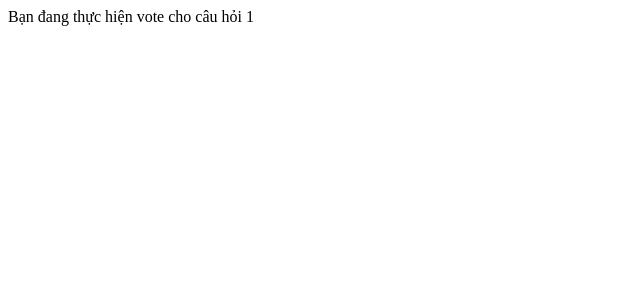
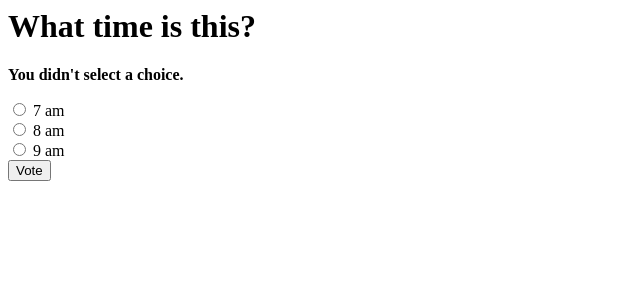
Before and after one commit to tangoc2712/django-polls, a Django app: page /polls/1/vote/ in a window 1280 px wide. Shown: the top 300 px of the page, without its empty margins (0-640 px from the left). Run offline with Django 3.2, Linux system fonts and the light colour scheme; data comes from the database, SQL or seed files in the repository; both versions use the stored data as it was after the commit.

Commit message:
Part 4: Creating form to comunicate with db, Overview about generic view

```diff
--- a/polls/templates/polls/detail.html
+++ b/polls/templates/polls/detail.html
@@ -1,7 +1,20 @@
 <h1>{{ question.question_text }}</h1>
-<ul>
-  <!-- chưa hiểu choice_set này lắm, đào đâu ra -->
-  {% for choice in question.choice_set.all %}
-  <li>{{ choice.choice_text }}</li>
+
+{% if error_message %}
+<p><strong>{{ error_message }}</strong></p>
+{% endif %}
+
+<form action="{% url 'polls:vote' question.id %}" method="post">
+  {% csrf_token %} {% for choice in question.choice_set.all %}
+  <input
+    type="radio"
+    name="choice"
+    id="choice{{ forloop.counter }}"
+    value="{{ choice.id }}"
+  />
+  <label for="choice{{ forloop.counter }}">{{ choice.choice_text }}</label>
+  <br />
   {% endfor %}
-</ul>
+
+  <input type="submit" value="Vote" />
+</form>
--- a/polls/urls.py
+++ b/polls/urls.py
@@ -5,13 +5,13 @@ from . import views
 app_name = 'polls'
 urlpatterns = [
     # example /polls/
-    path('', views.index, name = 'index'),
+    path('', views.IndexView.as_view(), name = 'index'),
 
     # example /polls/5
-    path('<int:question_id>/', views.detail, name='detail'),
+    path('<int:pk>/', views.DetailView.as_view(), name='detail'),
 
     # example /polls/5/results/
-    path('<int:question_id>/results/', views.results, name='results'),
+    path('<int:pk>/results/', views.ResultsView.as_view(), name='results'),
 
     # example /polls/5/vote/
     path('<int:question_id>/vote/', views.vote, name='vote')
--- a/polls/views.py
+++ b/polls/views.py
@@ -1,25 +1,40 @@
 from django.shortcuts import get_object_or_404, render
-from django.http import HttpResponse
+from django.http import HttpResponse, HttpResponseRedirect
+from django.urls import reverse
+from django.views import generic
 
-from .models import Question
+from .models import Question, Choice
 
-def index(request):
-    latest_question_list = Question.objects.order_by('pub_date')[:]
-    # create context for html template
-    context = {
-        'latest_question_list': latest_question_list,
-    }
-    return render(request, 'polls/index.html', context)
+class IndexView(generic.ListView):
+    template_name = 'polls/index.html'
+    context_object_name = 'latest_question_list'
 
-def detail(request, question_id):
-    question = get_object_or_404(Question, pk=question_id)
+    def get_queryset(self):
+        """Return the last five published questions."""
+        return Question.objects.order_by('pub_date')[:5]
 
-    context = {'question': question}
-    return render(request, 'polls/detail.html', context)
+class DetailView(generic.DetailView):
+    model = Question
+    template_name = 'polls/detail.html'
 
-def results(request, question_id):
-    response = "Bạn đang xem kết quả của câu hỏi %s"
-    return HttpResponse(response % question_id)
+
+class ResultsView(generic.DetailView):
+    model = Question
+    template_name = 'polls/results.html'
 
 def vote(request, question_id):
-    return HttpResponse("Bạn đang thực hiện vote cho câu hỏi %s" % question_id)
+    question = get_object_or_404(Question, pk=question_id)
+    try:
+        selected_choice = question.choice_set.get(pk=request.POST['choice'])
+    except (KeyError, Choice.DoesNotExist):
+        # Redisplay the question voting form.
+        return render(request, 'polls/detail.html', {
+            'question': question,
+            'error_message': "You didn't select a choice.",
+        })
+    else:
+        selected_choice.votes += 1
+        selected_choice.save()
+        # luôn trả về HttpResponseRedirect (chuyển hướng phản hồi) sau mỗi lần thực hiện POST thành công
+        # với dữ liệu POST, nó sẽ ngăn không cho dữ liệu được post 2 lần nếu có ấn nút Back
+        return HttpResponseRedirect(reverse('polls:results', args=(question_id,)))
```
Also changed, not shown: polls/templates/polls/results.html (added, +12 -0 lines), db.sqlite3.
